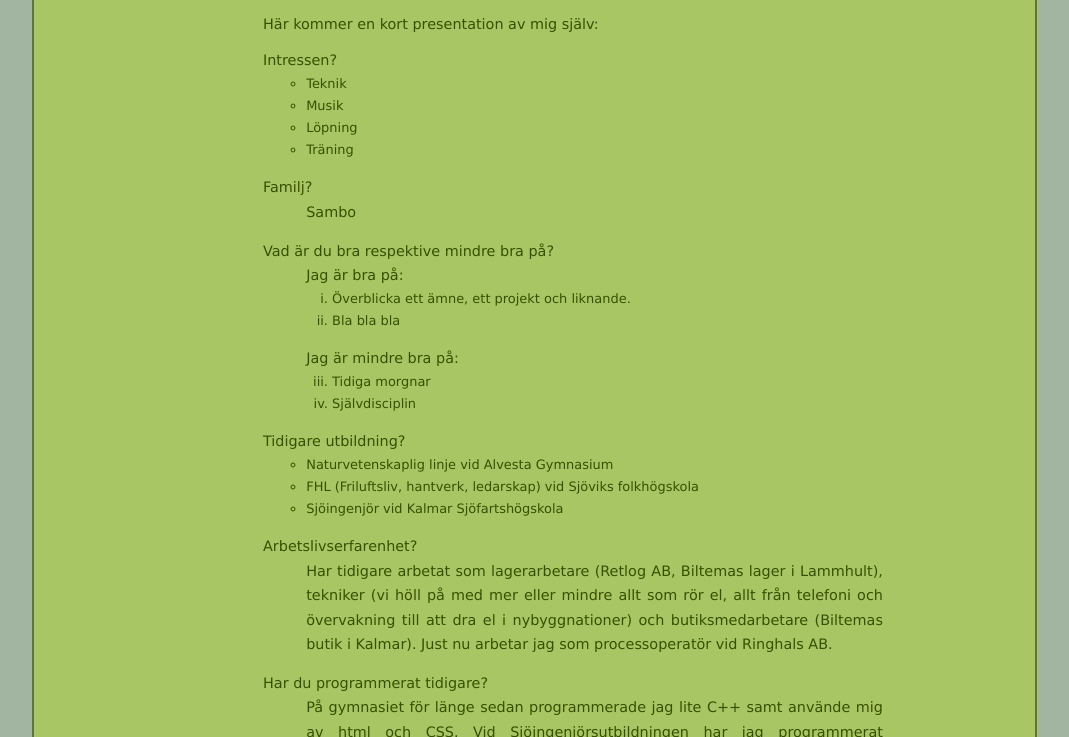
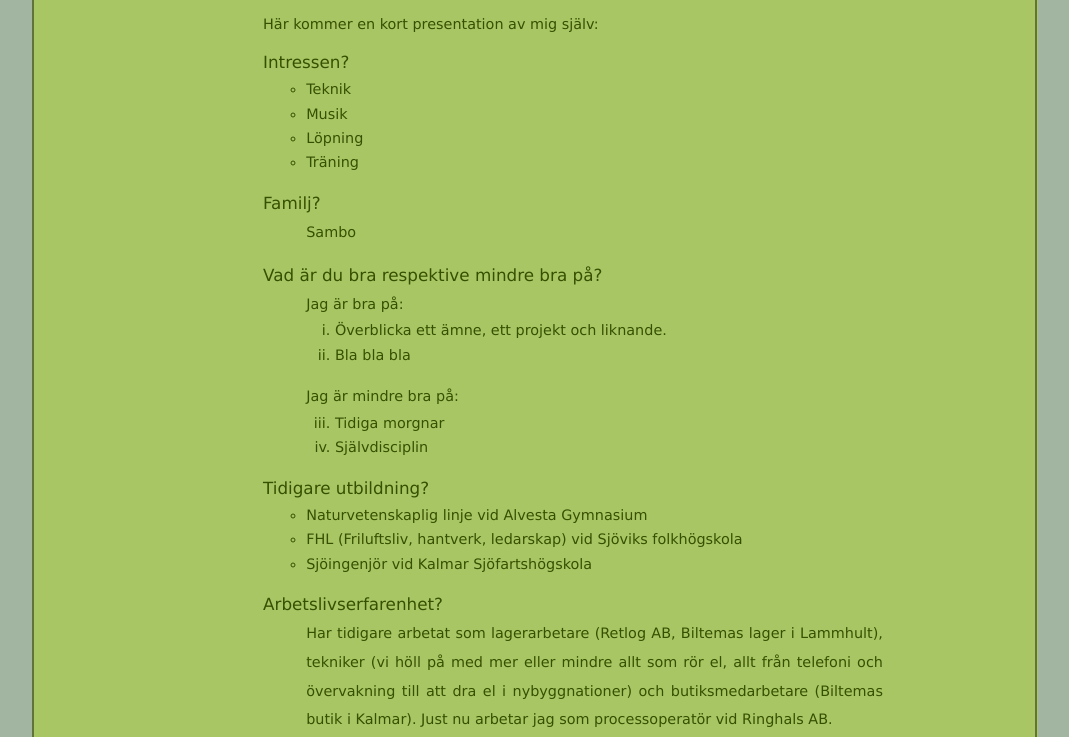
Before and after one commit to OskarKlintrotSkolarbeteWP14/1ik415-oklib08-laborationer, a plain HTML site: page pages/presentation.html in a window 1280 px wide. Shown: the part 735-1472 px from the top of the page, without its empty margins (105-1174 px from the left). Drawn offline with Linux system fonts and the light colour scheme.

Commit message:
Uppgift 2.6: Snyggade till klassen 'labb'

```diff
--- a/css/style.css
+++ b/css/style.css
@@ -116,6 +116,41 @@
 	box-shadow: 0px 0px 25px -5px #375000;
 }
 
+.labb {
+	margin-left: 2em;
+}
+
+.labb dd {
+	margin-bottom: 1.2em;
+}
+
+.labb li {
+	list-style-type: disc;
+}
+
+.presentation dt {
+	font-size: 1.05em;
+}
+
+.presentation dd {
+	margin-left: 3em;
+	margin-bottom: 1em;
+	width: 75%;
+	line-height: 2em;
+	text-align: justify;
+}
+
+.presentation dd ul li {
+	list-style-type: circle;
+	font-size: 1em;
+}
+
+.presentation dd ol li {
+	margin-left: 2em;
+	list-style-type: lower-roman;
+	font-size: 1em;
+}
+
 a:link {
 	color: #375000;
 }
@@ -140,27 +175,6 @@ body {
 	background-color: #A2B5A0;
 }
 
-dt {
-	font-size: 1.05em;
-}
-
-dd {
-	margin-left: 3em;
-	margin-bottom: 1em;
-	width: 75%;
-	line-height: 2em;
-	text-align: justify;
-}
-
-dd ul li {
-	list-style-type: circle;
-}
-
-dd ol li {
-	margin-left: 2em;
-	list-style-type: lower-roman;
-}
-
 figcaption {
 	color: #597814;
 	font-style: italic;
@@ -169,7 +183,7 @@ figcaption {
 	margin: 0.2em 1em 1.2em 1em;
 }
 
-h1, h2, h3, h4, p, td, dd, dt, il, li, tr, legend {
+h1, h2, h3, h4, p, td, dd, dt, li, tr, legend {
 	color: #375000;
 }
 
@@ -206,7 +220,9 @@ h4 {
 	margin-bottom: 0.3em;
 }
 
-p, td, dd, dt, il, li, tr, legend {
+
+
+p, td, dd, dt, li, tr, legend {
 	font-family: verdana, sans-serif;
 	font-size: 0.9em;
 	line-height: 1.7em;
--- a/pages/presentation.html
+++ b/pages/presentation.html
@@ -28,7 +28,7 @@
                     <figcaption>En bild på Oskar Klintrot tagen 2013 ombord på produkttankern M/T Astina</figcaption>
                 </figure>
                 <p>Här kommer en kort presentation av mig själv:
-                <dl>
+                <dl class="presentation">
                     <dt>Intressen?</dt>
                     <dd>
                         <ul>
```
Also changed, not shown: pages/laborationer.html (+1 -1 lines).
